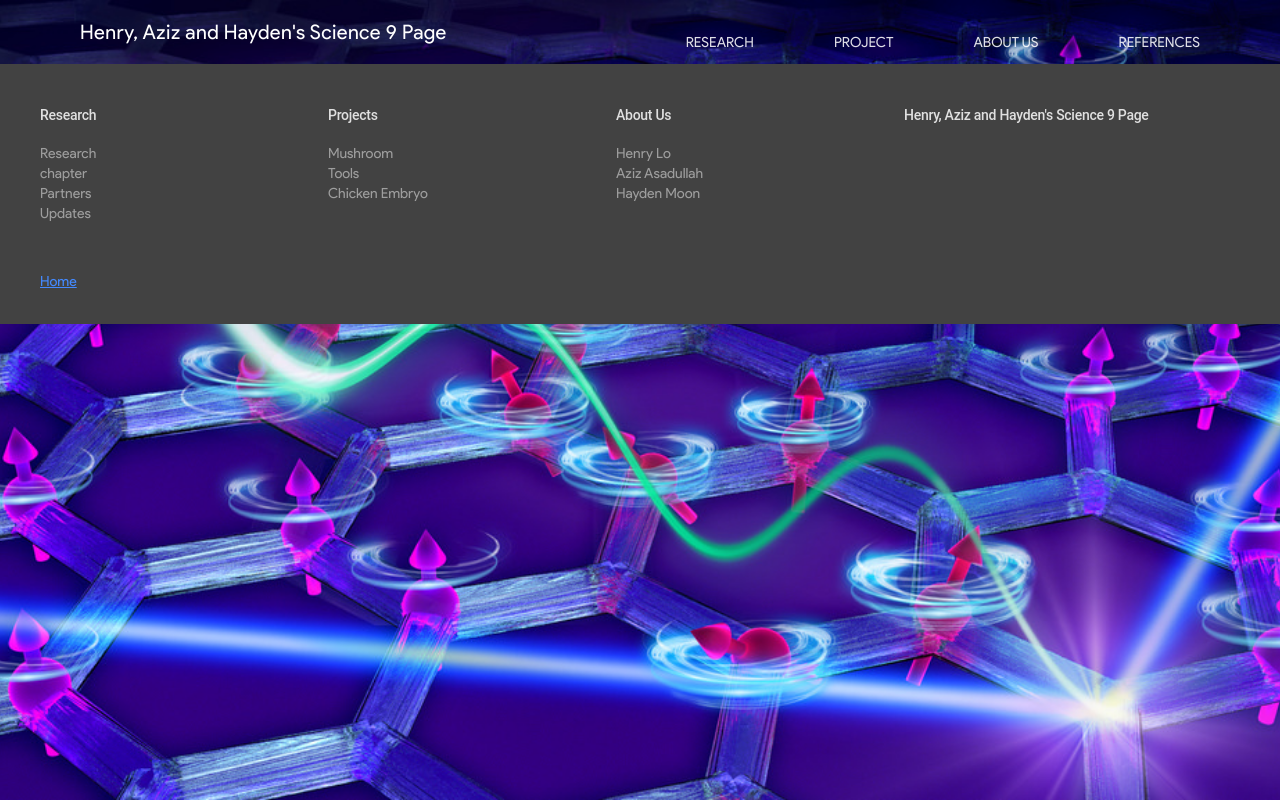
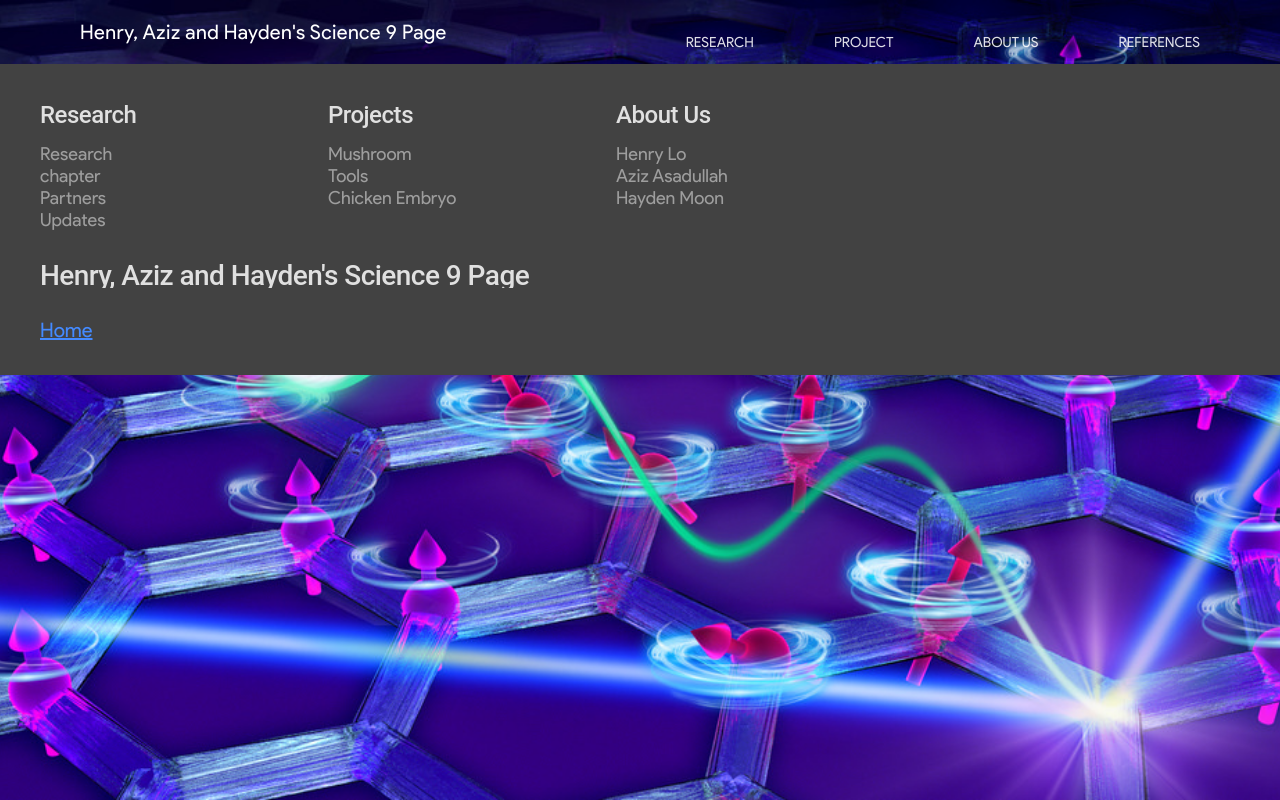
Before and after one commit to DefinitelyNotAHacker/science-9-page, a plain HTML site: page project.html in a window 1280 px wide. Drawn offline with nearby package versions, Linux system fonts and the light colour scheme.

Commit message:
Add files via upload

```diff
--- a/project.html
+++ b/project.html
@@ -49,38 +49,39 @@
       <div class="mdl-mega-footer__middle-section">
         <div class="mdl-mega-footer__drop-down-section">
           <input class="mdl-mega-footer__heading-checkbox" type="checkbox" checked>
-          <h1 class="mdl-mega-footer__heading">Research</h1>
+          <h1 class="mdl-mega-footer__heading" style='font-size: 24px'>Research</h1>
           <ul class="mdl-mega-footer__link-list">
-            <li><a href="#">Research</a></li>
-            <li><a href="#">chapter</a></li>
-            <li><a href="#">Partners</a></li>
-            <li><a href="#">Updates</a></li>
+            <li><a href="#" style='font-size: 18px'>Research</a></li>
+            <li><a href="#" style='font-size: 18px'>chapter</a></li>
+            <li><a href="#" style='font-size: 18px'>Partners</a></li>
+            <li><a href="#" style='font-size: 18px'>Updates</a></li>
           </ul>
         </div>
         <div class="mdl-mega-footer__drop-down-section">
           <input class="mdl-mega-footer__heading-checkbox" type="checkbox" checked>
-          <h1 class="mdl-mega-footer__heading">Projects</h1>
+          <h1 class="mdl-mega-footer__heading" style='font-size: 24px'>Projects</h1>
           <ul class="mdl-mega-footer__link-list">
-            <li><a href="#">Mushroom</a></li>
-            <li><a href="#">Tools</a></li>
-            <li><a href="#">Chicken Embryo</a></li>
+            <li><a href="#" style='font-size: 18px'>Mushroom</a></li>
+            <li><a href="#" style='font-size: 18px'>Tools</a></li>
+            <li><a href="#" style='font-size: 18px'>Chicken Embryo</a></li>
           </ul>
         </div>
         <div class="mdl-mega-footer__drop-down-section">
           <input class="mdl-mega-footer__heading-checkbox" type="checkbox" checked>
-          <h1 class="mdl-mega-footer__heading">About Us</h1>
+          <h1 class="mdl-mega-footer__heading" style='font-size: 24px'>About Us</h1>
           <ul class="mdl-mega-footer__link-list">
-            <li><a href="#">Henry Lo</a></li>
-            <li><a href="#">Aziz Asadullah</a></li>
-            <li><a href="#">Hayden Moon</a></li>
+            <li><a href="#" style='font-size: 18px'>Henry Lo</a></li>
+            <li><a href="#" style='font-size: 18px'>Aziz Asadullah</a></li>
+            <li><a href="#" style='font-size: 18px'>Hayden Moon</a></li>
           </ul>
         </div>
-        <div class="mdl-mega-footer__drop-down-section">
-          <h1 class="mdl-mega-footer__heading">Henry, Aziz and Hayden's Science 9 Page</h1>
+        <br />
+        <div class="mdl-mega-footer__top-section">
+          <h1 class="mdl-mega-footer__heading" style="font-size: 28px">Henry, Aziz and Hayden's Science 9 Page</h1>
         </div>
       </div>
       <div class="mdl-mega-footer__bottom-section">
-        <div><a href='index.html'>Home</a></div>
+        <div><a href='index.html' style="font-size: 20px">Home</a></div>
       </div>
     </footer>
   </div>
```
Also changed, not shown: about_us.html (+17 -16 lines), index.html (+17 -16 lines), portfolio.html (+17 -16 lines), reference.html (+20 -16 lines).
